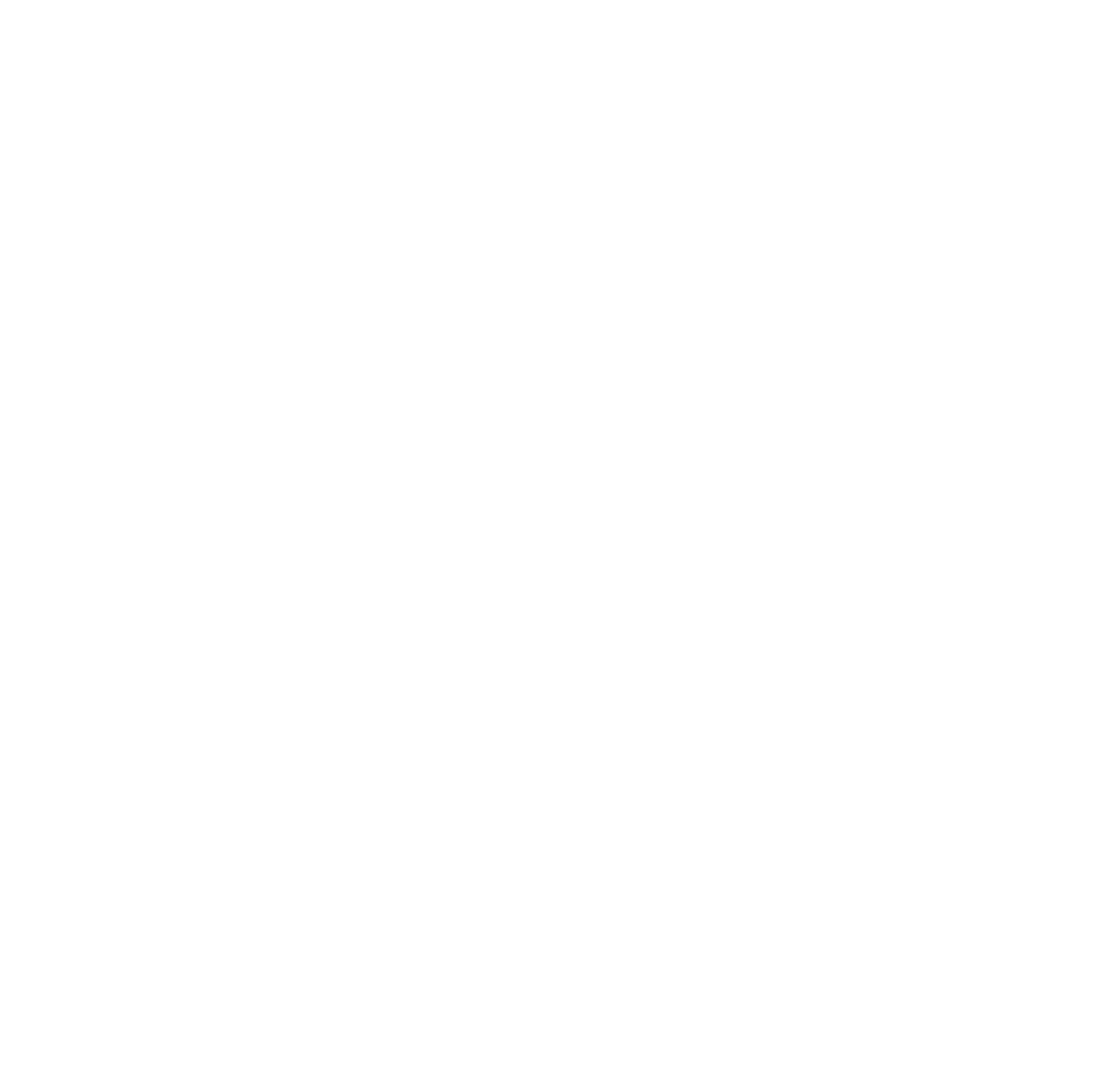
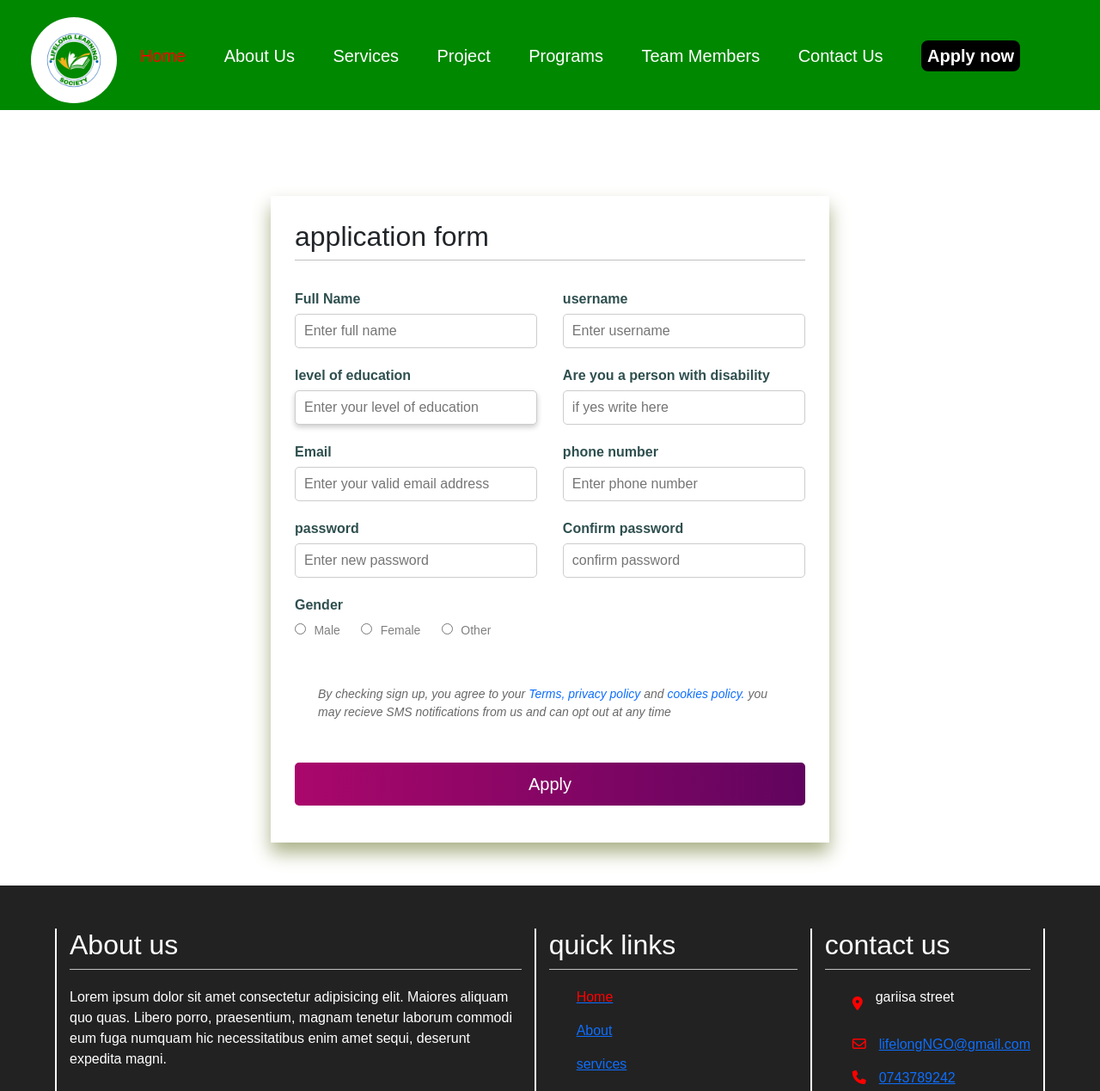
Before and after one commit to Farhan-rashid10/infinite_intelligence, a plain HTML site: page app.html in a window 1280 px wide. Shown: the top 1269 px of the page at 86% size. Before the commit the page ends 800 px from the top, so only its background shows below. Drawn offline with nearby package versions, Linux system fonts and the light colour scheme.

```diff
--- a/app.html
+++ b/app.html
@@ -0,0 +1,165 @@
+<!DOCTYPE html>
+<html lang="en">
+<head>
+    <meta charset="UTF-8">
+    <meta name="viewport" content="width=device-width, initial-scale=1.0">
+    <title>Application form</title>
+    <link rel="stylesheet" href="style.css">
+    <link rel="stylesheet" href="https://cdnjs.cloudflare.com/ajax/libs/font-awesome/6.5.2/css/all.min.css" integrity="sha512-SnH5WK+bZxgPHs44uWIX+LLJAJ9/2PkPKZ5QiAj6Ta86w+fsb2TkcmfRyVX3pBnMFcV7oQPJkl9QevSCWr3W6A==" crossorigin="anonymous" referrerpolicy="no-referrer" />
+    <link rel="shortcut icon" type="image/x-icon" href="/images/image9.jpeg">
+
+    <link href="https://cdn.jsdelivr.net/npm/bootstrap@5.3.3/dist/css/bootstrap.min.css" rel="stylesheet" integrity="sha384-QWTKZyjpPEjISv5WaRU9OFeRpok6YctnYmDr5pNlyT2bRjXh0JMhjY6hW+ALEwIH" crossorigin="anonymous">
+    <link rel="apple-touch-icon" sizes="57x57" href="/apple-icon-57x57.png">
+<link rel="apple-touch-icon" sizes="60x60" href="/apple-icon-60x60.png">
+<link rel="apple-touch-icon" sizes="72x72" href="/apple-icon-72x72.png">
+<link rel="apple-touch-icon" sizes="76x76" href="/apple-icon-76x76.png">
+<link rel="apple-touch-icon" sizes="114x114" href="/apple-icon-114x114.png">
+<link rel="apple-touch-icon" sizes="120x120" href="/apple-icon-120x120.png">
+<link rel="apple-touch-icon" sizes="144x144" href="/apple-icon-144x144.png">
+<link rel="apple-touch-icon" sizes="152x152" href="/apple-icon-152x152.png">
+<link rel="apple-touch-icon" sizes="180x180" href="/apple-icon-180x180.png">
+<link rel="icon" type="image/png" sizes="192x192"  href="/android-icon-192x192.png">
+<link rel="icon" type="image/png" sizes="32x32" href="/favicon-32x32.png">
+<link rel="icon" type="image/png" sizes="96x96" href="/favicon-96x96.png">
+<link rel="icon" type="image/png" sizes="16x16" href="/favicon-16x16.png">
+<link rel="manifest" href="/manifest.json">
+<meta name="msapplication-TileColor" content="#ffffff">
+<meta name="msapplication-TileImage" content="/ms-icon-144x144.png">
+<meta name="theme-color" content="#ffffff">
+
+</head>
+<body>
+    <header class="header">
+        <img src="/borcelle class (1).png" alt="#" width="100px">
+        <nav class="nav-bar">
+            <a class="active" href="index.html"><span>Home</span></a>
+            <a href="about.htm">About Us</a>
+            <a href="serv.html">Services</a>
+            <a href="proj.html">Project</a>
+            <a href="prog.html">Programs</a>
+            <a href="team.html">Team Members</a>
+            <a href="cont.html">Contact Us</a>
+            <a class="btn-8" href="app.html">Apply now</a>
+           </nav>
+
+
+    </header>
+    <section class="app">
+    <div class="container-form">
+        <form action="#" method="post">
+            <h2>application form</h2>
+            <div class="content-form">
+                <div class="input-box-form">
+                    <label for="Name">Full Name</label>
+                    <input type="text" placeholder="Enter full name" name="name" required>
+                </div>
+                <div class="input-box-form">
+                    <label for="username">username</label>
+                    <input type="text" placeholder="Enter username" name="uname" required>
+                </div>
+                <div class="input-box-form">
+                    <label for="username">level of education</label>
+                    <input type="text" placeholder="Enter your level of education" name="lname">
+                </div>
+                <div class="input-box-form">
+                    <label for="username">Are you a person with disability</label>
+                    <input type="text" placeholder="if yes write here" name="uname" required>
+                </div>
+                <div class="input-box-form">
+                    <label for="email">Email</label>
+                    <input type="email" placeholder="Enter your valid email address" name="email" required>
+                </div>
+
+                <div class="input-box-form">
+                    <label for="phone">phone number</label>
+                    <input type="tel" placeholder="Enter phone number" name="phonenumber" required>
+                </div>
+                <div class="input-box-form">
+                    <label for="password">password</label>
+                    <input type="password" placeholder="Enter new password" name="password" required>
+                </div>
+                <div class="input-box-form">
+                    <label for="CPassword">Confirm password</label>
+                    <input type="password" placeholder="confirm password" name="confirmpassword" required>
+                </div>
+                <span class="gender-title">Gender</span>
+<div class="gender-category">
+    <input type="radio" name="gender" id="male">
+    <label for="male">Male</label>
+    <input type="radio" name="gender" id="female">
+    <label for="female">Female</label>
+    <input type="radio" name="gender" id="other">
+    <label for="other">Other</label>
+
+</div>
+
+            </div>
+            <div class="alert">
+                <p>By checking sign up, you agree to your <a href="#">Terms,</a> <a href="#">privacy policy</a>  and <a href="#">cookies policy.</a>  you may recieve SMS notifications from us and can opt out at any time</p>
+            </div>
+            <div class="button-container">
+                <button type="submit">Apply</button>
+            </div>
+        </form>
+    </div>
+</section>
+
+<footer>
+    <div class="footer_info">
+     <div class="footer_width about">
+         <h2>About us</h2>
+         <p>
+             Lorem ipsum dolor sit amet consectetur adipisicing elit. Maiores aliquam quo quas. Libero porro, praesentium, magnam tenetur laborum commodi eum fuga numquam hic necessitatibus enim amet sequi, deserunt expedita magni.
+         </p>
+         <div class="social-media">
+             <ul>
+                 <li><a href="#"><i class="fa-brands fa-facebook"></i></a></li>
+                 <li><a href="#"><i class="fa-brands fa-linkedin"></i></a></li>
+                 <li><a href="#"><i class="fa-brands fa-instagram"></i></a></li>
+             </ul>
+         </div>
+
+     </div>
+     <div class="footer_width link">
+         <h2>quick links</h2>
+         <ul>
+             <li><a href="#"><span>Home</span></a></li>
+             <li><a href="#">About</a></li>
+             <li><a href="#">services</a></li>
+             <li><a href="#">aplay</a></li>
+             <li><a href="#">contact</a></li>
+             <li><a href="#">program</a></li>
+         </ul>
+
+     </div>
+     <div class="footer_width contact">
+         <h2>contact us</h2>
+         <ul>
+             <li>
+                 <span><i class="fa-solid fa-location-dot"></i></span>
+                 <p>
+                     gariisa street
+                 </p>
+             </li>
+             <li>
+                 <span><i class="fa-regular fa-envelope"></i></span>
+               <a href="">lifelongNGO@gmail.com</a>
+             </li>
+             <li>
+                 <span><i class="fa-sharp fa-solid fa-phone"></i></span>
+               <a href="">0743789242</a>
+             </li>
+         </ul>
+
+     </div>
+
+    </div>
+    <div class="copy-right">
+     <p>
+         &copy; COPYRIGHT 2024 LIFELONG LEARNING SOCIETY RESERVED.
+     </p>
+    </div>
+ </footer>
+
+</body>
+</html>
--- a/style.css
+++ b/style.css
@@ -512,3 +512,138 @@ footer{
 .btn-8-8:hover:active{
     opacity: 0.4;
 }
+*{
+    margin: 0;
+    padding: 0;
+    box-sizing: border-box;
+    font-family: sans-serif;
+}
+ .app{
+    display: flex;
+    align-items: center;
+    justify-content: center;
+    margin-bottom: 50px;
+
+}
+.container-form{
+    max-width: 650px;
+    padding: 28px;
+    margin: 0 28px;
+    box-shadow: 0 12px 20px #ABB289;
+    margin-top: 100px;
+
+}
+h2{
+    font-size: 26px;
+    font-weight: 600px;
+    text-align: left;
+    color: #2f4f4f;
+    padding-bottom: 8px;
+    border-bottom: 1px solid silver;
+}
+.content-form{
+    display: flex;
+    flex-wrap: wrap;
+    justify-content: space-between;
+    padding: 20px 0;
+}
+.input-box-form{
+    display: flex;
+    flex-wrap: wrap;
+    width: 50%;
+    padding-bottom: 15px;
+
+}
+.input-box-form:nth-child(2n){
+    justify-content: end;
+}
+.input-box-form label, .gender-title{
+    width: 95%;
+    color: #2f4f4f;
+    font-weight: bold;
+    margin: 5px 0;
+
+}
+.gender-title{
+    font-size: 16px;
+
+}
+.input-box-form input{
+    height: 40px;
+    width: 95%;
+    padding: 0 10px;
+    border-radius: 5px;
+    border: 1px solid #ccc;
+    outline: none;
+}
+.input-box-form input:is(:focus, :valid){
+    box-shadow: 0 3px 6px rgba(0, 0, 0, 0.2);
+}
+.gender-category{
+    color: gray;
+}
+.gender-category label{
+    padding: 0 20px 0 5px;
+    font-size: 14px;
+}
+.gender-category label, .gender-category input{
+    cursor: pointer;
+}
+.alert p{
+    font-size: 14px;
+    font-style: italic;
+    color: dimgray;
+    margin: 5px 0;
+    padding: 10px;
+
+}
+.alert a{
+    text-decoration: none;
+
+}
+.alert a:hover{
+    text-decoration: underline;
+
+}
+
+.button-container{
+    margin: 15px 0;
+
+}
+.button-container button{
+    width: 100%;
+    margin-top: 10px;
+    padding: 10px;
+    display: block;
+    font-size: 20px;
+    color: white;
+    border: none;
+    border-radius: 5px;
+    background-image: linear-gradient(to right, #aa076b, #61045f);
+}
+.button-container button:hover{
+    background-image: linear-gradient(to right, #61045f, #aa076b);
+}
+.sec-0{
+    background-image: url(/images/image17.webp);
+    background-size: cover;
+    background-repeat: no-repeat;
+    background-position: center center;
+    height: 75vh;
+    width: 100%;
+    display: flex;
+    justify-content: center;
+    align-items: center;
+    opacity: 0.8;
+}
+.sec-0 h3{
+    color: #ff0000;
+}
+.sec-0 p{
+    color:#fff;
+    font-family: Verdana, Geneva, Tahoma, sans-serif;
+    font-size: 20px;
+    width: 520px;
+    text-align: center;
+    margin-left: 88px;
+}
```
Also changed, not shown: about.htm (+56 -37 lines), images/image17.webp (added).
